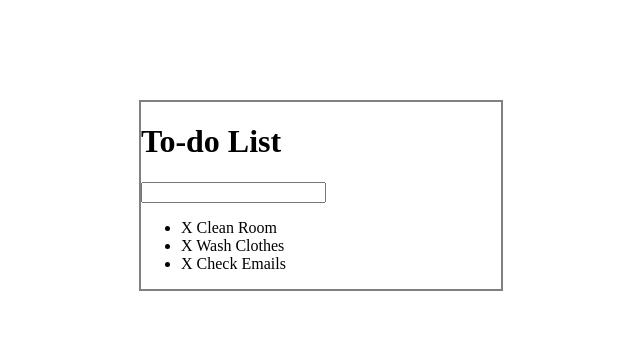
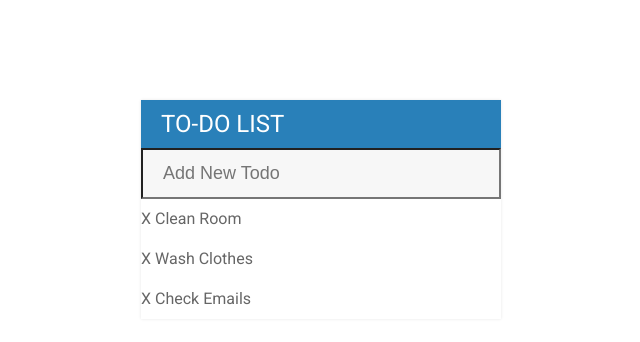
Before and after one commit to rs214/jquerytodoapp, a plain HTML site: page index.html in a window 1280 px wide. Shown: the whole page, without its empty margins (319-959 px from the left). Drawn offline with Linux system fonts and the light colour scheme.

Commit message:
add styles to input and ul

```diff
--- a/assets/css/toDos.css
+++ b/assets/css/toDos.css
@@ -1,7 +1,54 @@
+h1 {
+  background: #2980b9;
+  color: white;
+  margin: 0;
+  padding: 10px 20px;
+  text-transform: uppercase;
+  font-size: 24px;
+  font-weight: normal;
+}
+
+ul {
+  list-style: none;
+  margin: 0;
+  padding: 0;
+}
+
+body {
+  font-family: Roboto;
+}
+
+li {
+  background: white;
+  height: 40px;
+  line-height: 40px;
+  color: #666;
+}
+
+li:nth-child(2n) {
+  background:;
+}
+
+input {
+  color: #2980b9;
+  font-size: 18px;
+  background-color: #f7f7f7;
+  width: 100%;
+  padding: 13px 13px 13px 20px;
+  box-sizing: border-box;
+}
+
+input:focus {
+  background: white;
+  border: 3px solid #2980b9;
+  outline: none;
+}
+
 #container {
-  border: 2px solid gray;
   width: 360px;
   margin: 100px auto;
+  background: #f7f7f7;
+  box-shadow: 0 0 3px rgba(0,0,0,0.1);
 }
 
 .completed {
--- a/assets/js/toDos.js
+++ b/assets/js/toDos.js
@@ -6,7 +6,7 @@ $("ul").on("click", "li", function() {
 
 //Click on X to delete todo
 
-$("span").on("click", "X", function(e) {
+$("span").on("click", function(e) {
   $(this).parent().fadeOut(500, function() {
     $(this).remove();
   });
--- a/index.html
+++ b/index.html
@@ -3,12 +3,13 @@
 <head>
   <script type="text/javascript" src="assets/js/lib/jquery-3.2.1.min.js"></script>
   <link rel="stylesheet" type="text/css" href="assets/css/toDos.css">
+  <link href="https://fonts.googleapis.com/css?family=Roboto" rel="stylesheet">
   <title></title>
 </head>
 <body>
   <div id="container">
     <h1>To-do List</h1>
-    <input type="text">
+    <input type="text" placeholder="Add New Todo">
 
     <ul>
       <li><span>X</span> Clean Room</li>
```
